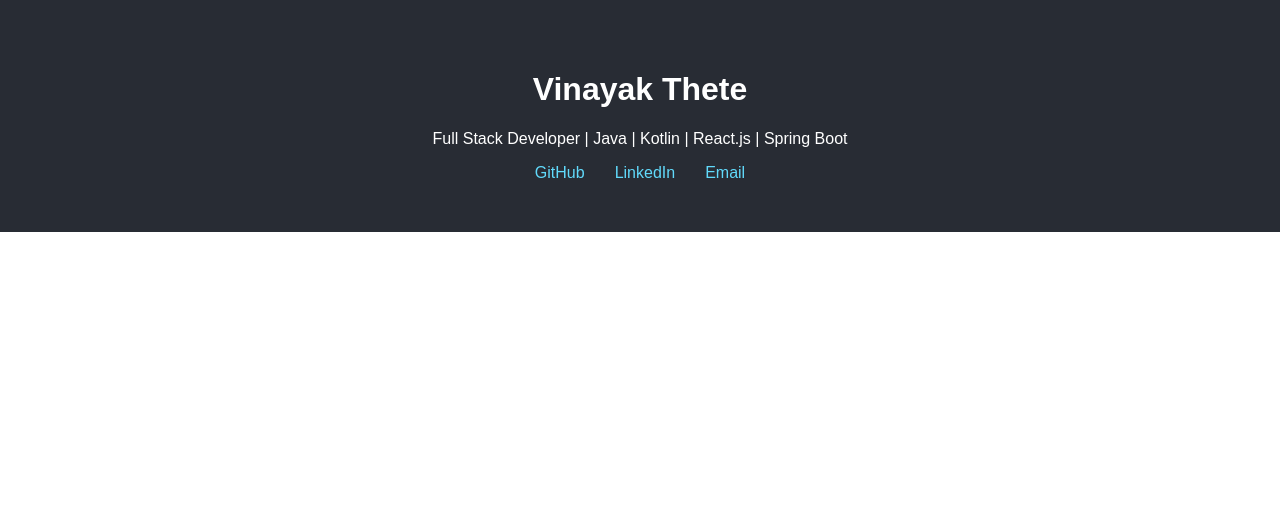
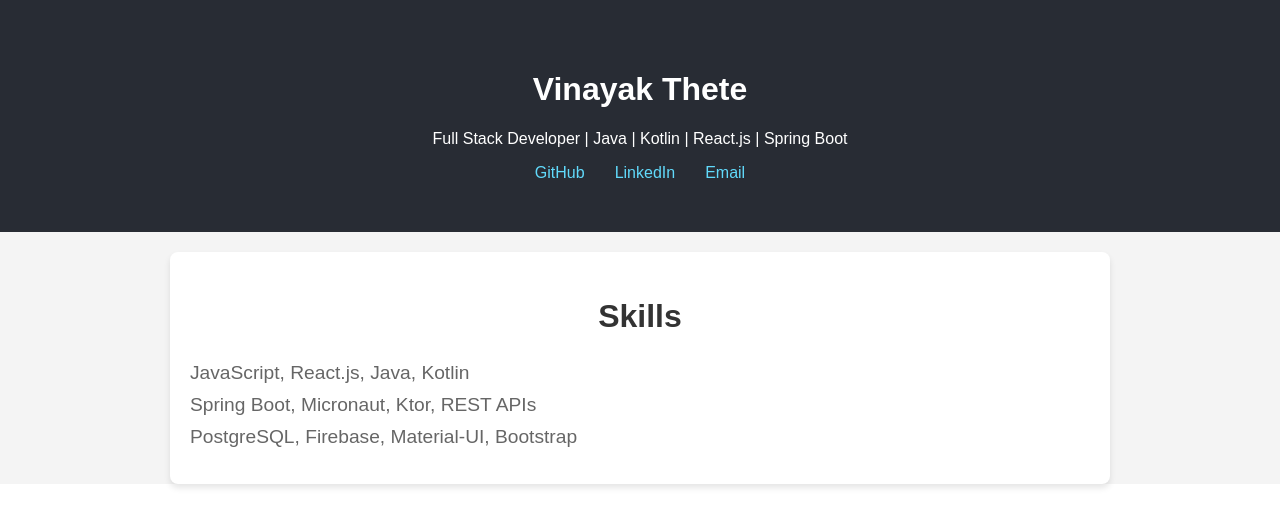
Before and after one commit to Vinayak2205/personal_portfolio, a React (Create React App) app in the folder front-end/: page / in a window 1280 px wide. Shown: the top 526 px of the page. Built offline with nearby package versions, Linux system fonts and the light colour scheme.

Commit message:
feat: add the Skills Section to the web app.

```diff
--- a/front-end/src/App.js
+++ b/front-end/src/App.js
@@ -3,11 +3,13 @@
 import React from "react";
 import "./App.css";
 import Header from "./components/Header";
+import Skills from "./components/Skills";
 
 function App() {
   return (
     <div className="App">
       <Header />
+      <Skills />
     </div>
   );
 }
--- /dev/null
+++ b/front-end/src/components/Skills.js
@@ -0,0 +1,17 @@
+import React from "react";
+import "../style/Skills.css";
+
+const Skills = () => {
+  return (
+    <section className="skills">
+      <h2>Skills</h2>
+      <ul>
+        <li>JavaScript, React.js, Java, Kotlin</li>
+        <li>Spring Boot, Micronaut, Ktor, REST APIs</li>
+        <li>PostgreSQL, Firebase, Material-UI, Bootstrap</li>
+      </ul>
+    </section>
+  );
+};
+
+export default Skills;
--- /dev/null
+++ b/front-end/src/style/Skills.css
@@ -0,0 +1,10 @@
+.skills ul {
+  list-style-type: none;
+  padding: 0;
+}
+
+.skills ul li {
+  margin: 10px 0;
+  font-size: 1.2rem;
+  color: #666;
+}
```
Also changed, not shown: front-end/src/components/Header.css (added, +16 -0 lines).
